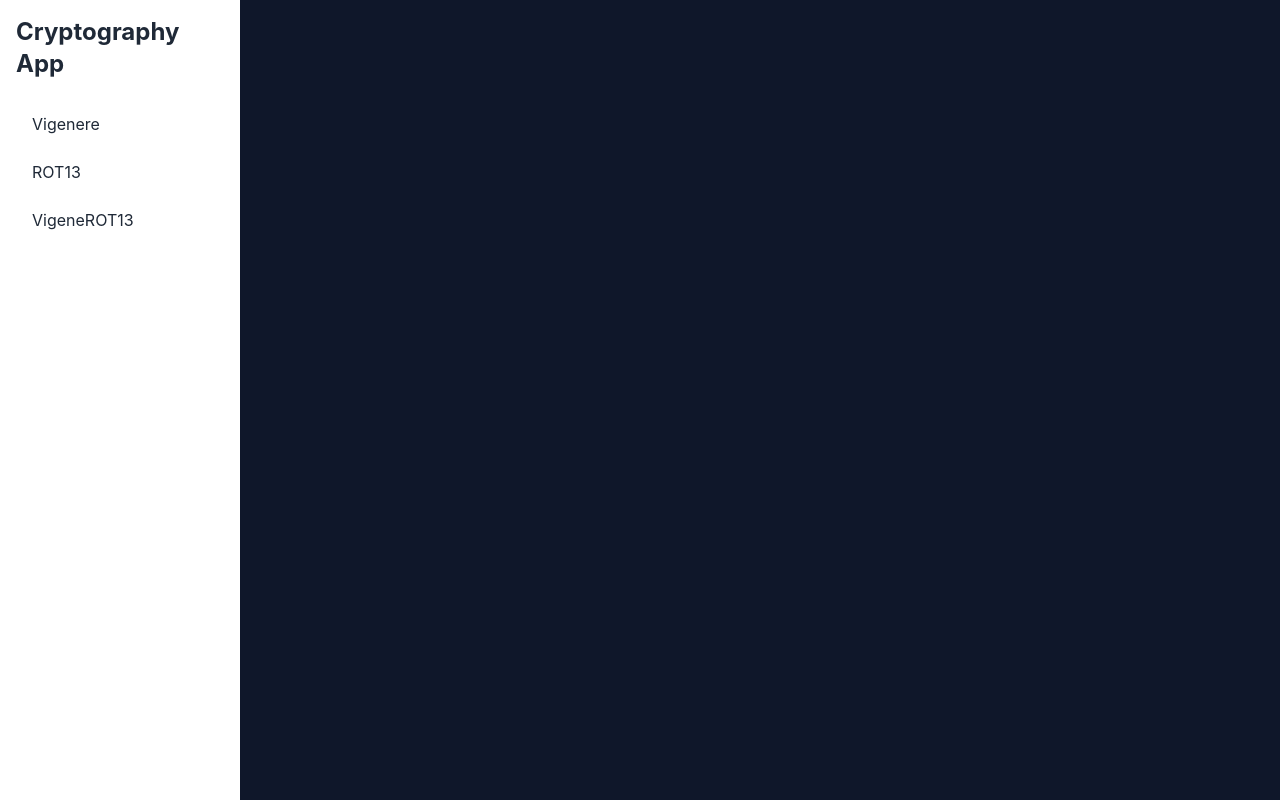
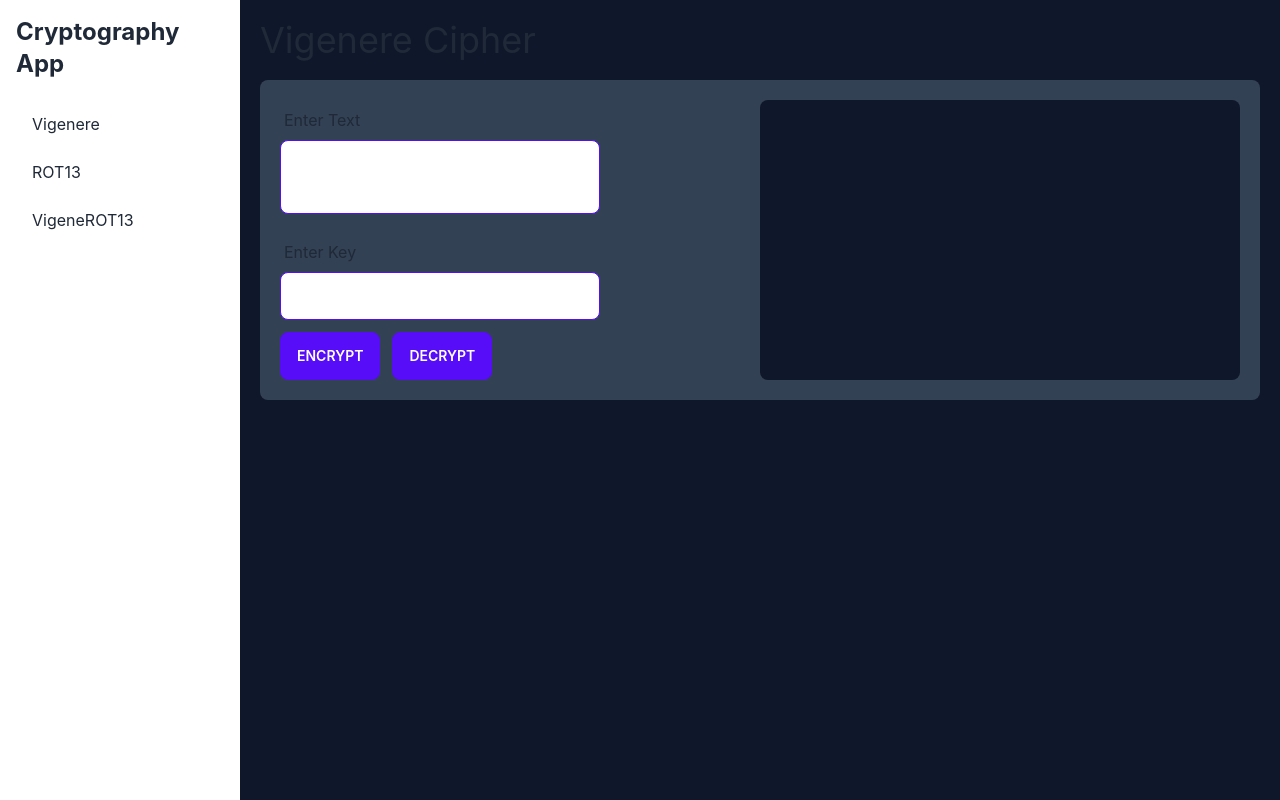
Before and after one commit to Calvin-C-M/uas-kripto-22, a Next.js app: page /vigenere in a window 1280 px wide. Built offline with nearby package versions, Linux system fonts and the light colour scheme.

Commit message:
Added vigenere page UI

```diff
--- a/pages/vigenere.jsx
+++ b/pages/vigenere.jsx
@@ -1,8 +1,61 @@
+import { useState } from "react";
+
 const Vigenere = () => {
+    const [text, setText] = useState("")
+    const [key, setKey] = useState("")
+    const [resultText, setResultText] = useState("")
+
+    const encrypt = () => {
+
+    }
+
+    const decrypt = () => {
+
+    }
+
     return (
         <>
             <section>
-
+                <header className="mb-5">
+                    <h1 className="text-4xl">Vigenere Cipher</h1>
+                </header>
+                <section className="flex gap-3 container bg-slate-700 rounded-lg p-5">
+                    <section id="form" className="container">
+                        <div className="mb-3">
+                            <label htmlFor="text" className="label">
+                                Enter Text
+                            </label>
+                            <textarea
+                                name="text"
+                                id="text"
+                                className="textarea textarea-primary w-80 resize-none"
+                            />
+                        </div>
+                        <div className="mb-3">
+                            <label htmlFor="key" className="label">
+                                Enter Key
+                            </label>
+                            <input
+                                type="text"
+                                name="key"
+                                id="key"
+                                className="input input-primary w-full max-w-xs"
+                                onChange={e => setKey(e.target.value)}
+                            />
+                        </div>
+                        <div className="flex gap-3">
+                            <button className="btn btn-primary" onClick={() => encrypt()}>
+                                Encrypt
+                            </button>
+                            <button className="btn btn-primary" onClick={() => decrypt()}>
+                                Decrypt
+                            </button>
+                        </div>
+                    </section>
+                    <section className="container bg-slate-900 p-3 rounded-lg">
+                        {resultText}
+                    </section>
+                </section>
             </section>
         </>
     );
```
